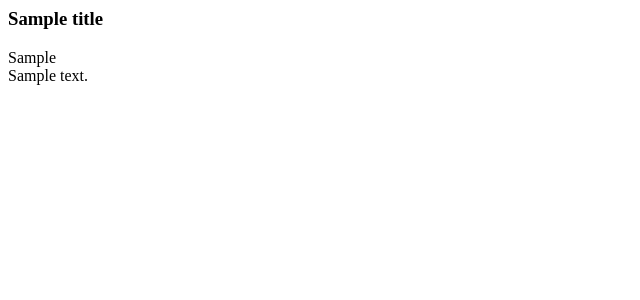
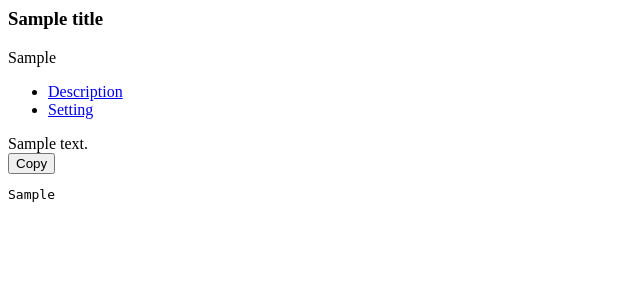
Before and after one commit to Canusia/package-setting, a Django app: template setting/templates/setting/setting.html in a window 1280 px wide. Shown: the top 300 px of the page, without its empty margins (0-640 px from the left). Run offline with Django 3.2, Linux system fonts and the light colour scheme; the template is opened without the code that fills it: most values are stand-ins (such as "Sample title", 1, 10 or a date in 2020); some libraries are stand-ins or nearby versions.

Commit message:
Add Setting tab with JSON display, copy to clipboard, and JSON editing
- Add nav-tabs with Description and Setting tabs
- Setting tab shows formatted JSON with copy-to-clipboard button
- Edit form includes JSON textarea for direct value editing
- Server-side JSON validation before saving to Setting model

Co-Authored-By: Claude Opus 4.6 <noreply@anthropic.com>

```diff
--- a/setting/templates/setting/setting.html
+++ b/setting/templates/setting/setting.html
@@ -15,7 +15,18 @@
     </div>
     <div class="col-6">
         <div class="p-3">
-            <div class="card bg-gray-100">
+            <ul class="nav nav-tabs">
+                <li class="nav-item">
+                    <a class="nav-link active" data-toggle="tab" href="#description">Description</a>
+                </li>
+                <li class="nav-item">
+                    <a class="nav-link" data-toggle="tab" href="#setting-value">Setting</a>
+                </li>
+            </ul>
+
+            <div class="tab-content">
+                <div class="tab-pane active" id="description">
+                    <div class="card border-top-0">
                         <div class="card-body">
                             {% if is_superuser %}
                             <div id="description-display">
@@ -34,12 +45,31 @@
                                     <label for="edit-setting-description"><strong>Description</strong></label>
                                     <textarea class="form-control" id="edit-setting-description" rows="3">{{raw_description}}</textarea>
                                 </div>
+                                <div class="form-group mb-3">
+                                    <label for="edit-setting-json"><strong>Setting JSON</strong></label>
+                                    <textarea class="form-control" id="edit-setting-json" rows="8" style="font-family: monospace; font-size: 0.85em;">{{setting_json}}</textarea>
+                                </div>
                                 <button type="button" class="btn btn-sm btn-primary" id="btn-save-setting">Save</button>
                                 <button type="button" class="btn btn-sm btn-secondary" id="btn-cancel-edit">Cancel</button>
                             </div>
                             {% else %}
                             {{description|safe}}
                             {% endif %}
+                        </div>
+                    </div>
+                </div>
+
+                <div class="tab-pane" id="setting-value">
+                    <div class="card border-top-0">
+                        <div class="card-body">
+                            <div class="mb-2 text-right">
+                                <button type="button" class="btn btn-sm btn-outline-secondary" id="btn-copy-json">
+                                    <i class="fa fa-clipboard"></i> Copy
+                                </button>
+                            </div>
+                            <pre id="setting-json-display" style="white-space: pre-wrap; word-wrap: break-word;">{{setting_json}}</pre>
+                        </div>
+                    </div>
                 </div>
             </div>
         </div>
@@ -50,6 +80,15 @@
 <script>
 (function($) {
     var recordId = '{{record_id}}';
+
+    $(document).on('click', '#btn-copy-json', function() {
+        var jsonText = $('#setting-json-display').text();
+        navigator.clipboard.writeText(jsonText).then(function() {
+            swal('Copied', 'JSON copied to clipboard', 'success');
+        }, function() {
+            swal('Error', 'Failed to copy to clipboard', 'error');
+        });
+    });
 
     $(document).on('click', '#btn-edit-setting', function() {
         $('#description-display').hide();
@@ -64,11 +103,21 @@
     $(document).on('click', '#btn-save-setting', function() {
         var title = $('#edit-setting-title').val().trim();
         var description = $('#edit-setting-description').val().trim();
+        var settingJson = $('#edit-setting-json').val().trim();
         var csrftoken = $('[name=csrfmiddlewaretoken]').val();
 
         if (!title) {
             swal('Error', 'Title is required', 'error');
             return;
+        }
+
+        if (settingJson) {
+            try {
+                JSON.parse(settingJson);
+            } catch (e) {
+                swal('Error', 'Invalid JSON format', 'error');
+                return;
+            }
         }
 
         $.post({
@@ -77,6 +126,7 @@
                 record_id: recordId,
                 title: title,
                 description: description,
+                setting_value: settingJson,
                 csrfmiddlewaretoken: csrftoken
             },
             success: function(response) {
@@ -88,13 +138,25 @@
                 displayHtml += '<i class="fa fa-pencil"></i> Edit</button>';
                 $('#description-display').html(displayHtml);
 
+                if (settingJson) {
+                    try {
+                        var formatted = JSON.stringify(JSON.parse(settingJson), null, 2);
+                        $('#setting-json-display').text(formatted);
+                        $('#edit-setting-json').val(formatted);
+                    } catch (e) {}
+                }
+
                 $('#description-edit').hide();
                 $('#description-display').show();
 
                 swal('Success', response.message, 'success');
             },
-            error: function() {
-                swal('Error', 'Failed to update setting', 'error');
+            error: function(xhr) {
+                var msg = 'Failed to update setting';
+                if (xhr.responseJSON && xhr.responseJSON.message) {
+                    msg = xhr.responseJSON.message;
+                }
+                swal('Error', msg, 'error');
             }
         });
     });
```
Also changed, not shown: setting/views/views.py (+22 -0 lines). Lines whose indentation alone changed are shown as unchanged.
